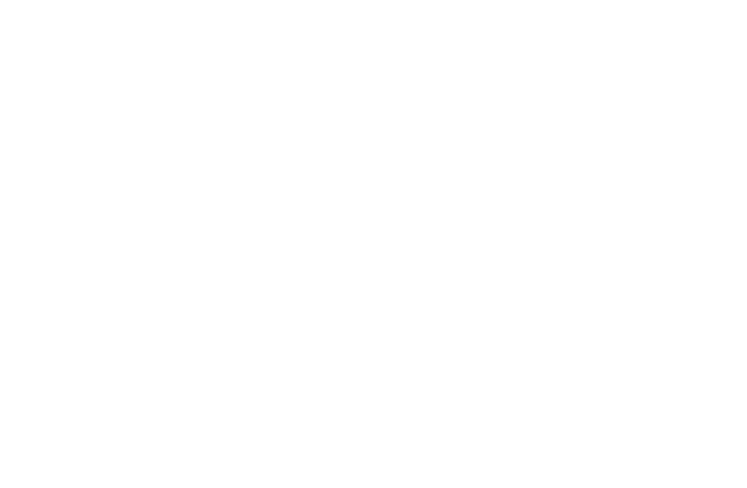
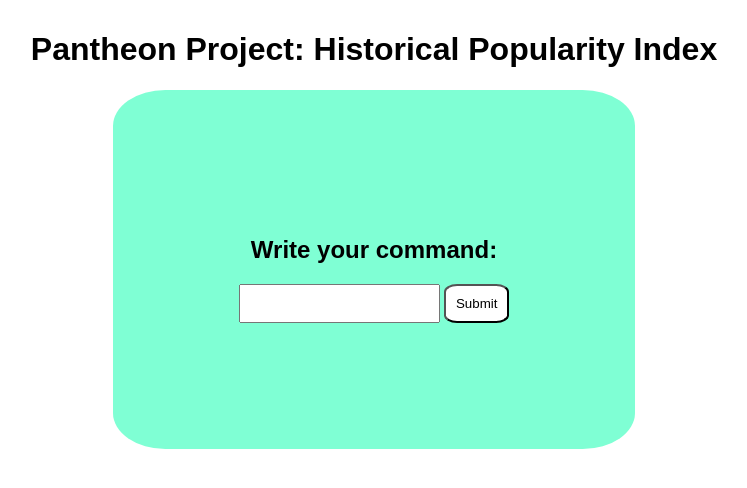
Before and after one commit to juliamanikowska/pantheon-project, a plain HTML site: page frontend/index.html in a window 1280 px wide. Shown: the whole page, without its empty margins (266-1013 px from the left). Drawn offline with Linux system fonts and the light colour scheme.

Commit message:
init frontend

```diff
--- a/frontend/index.html
+++ b/frontend/index.html
@@ -3,9 +3,21 @@
 <head>
     <meta charset="UTF-8">
     <meta name="viewport" content="width=device-width, initial-scale=1.0">
-    <title>Document</title>
+    <title>Pantheon Project</title>
+    <link rel="stylesheet" href="styles.css">
 </head>
 <body>
+    <h1>Pantheon Project: Historical Popularity Index</h1>
 
+    <section id="command-section">
+
+        <h2>Write your command:</h2>
+
+        <div class="command-block">
+            <input type="text" id="command-field">
+            <button id="submit-button">Submit</button>
+        </div>
+
+    </section>
 </body>
 </html>
--- /dev/null
+++ b/frontend/styles.css
@@ -0,0 +1,32 @@
+body{
+    margin: auto;
+    padding: 10px;
+    display: flex;
+    flex-direction: column;
+    justify-content: center;
+    align-items: center;
+    font-family: sans-serif;
+}
+
+#command-section{
+  padding: 10%;
+  display: flex;
+  flex-direction: column;
+  align-items: center;
+  justify-content: center;
+  background-color: aquamarine;
+  border-radius: 10%;
+}
+
+#command-field{
+    padding: 10px;
+    font-size: 1.5 rem;
+}
+
+#submit-button{
+    padding: 10px;
+    background-color: white;
+    border-color: black;
+    border-radius: 20%;
+
+}
```
